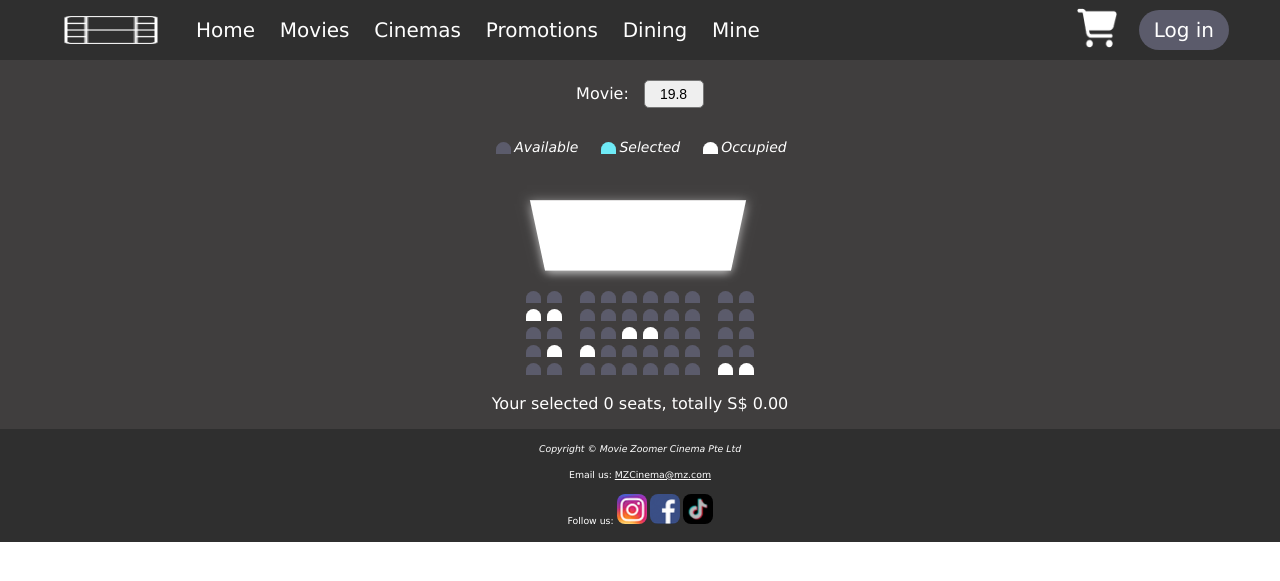
After one commit to Sophpro/CinemaProject, a PHP site: page /bookingpage.html in a window 1280 px wide. The commit adds this page. Shown: the top 581 px of the page. Run offline with PHP 8.4, Linux system fonts and the light colour scheme.

Commit message:
Edit color & Add select seat feature

```diff
--- /dev/null
+++ b/bookingpage.html
@@ -0,0 +1,148 @@
+<!DOCTYPE html>
+<html lang="en">
+<head>
+<title>MZ Cinema</title>
+<meta charset="utf-8">
+<link rel="stylesheet" href="style.css">
+</head>
+<body>
+<div id="wrapper">
+  <div class="top">
+    <div class="logo">
+        <img src="./img/logo.png" width="120" height="40">
+    </div>
+    <div class="document">
+        <ul>
+            <li><a href="#">Home</a></li>
+            <li><a href="#">Movies</a></li>
+            <li><a href="#">Cinemas</a></li>
+            <li><a href="#">Promotions</a></li>
+            <li><a href="#">Dining</a></li>
+            <li><a href="#">Mine</a></li>
+        </ul>
+    </div>
+    <div class="top-right">
+    <div class="log">
+        <div class="logbutton">
+            <a href="#">Log in</a>
+        </div>
+    </div>
+    <div class="cart">
+        <a href="#"><img src="./img/cart.png" width="40" height="40"></a>
+    </div>
+    </div>
+  </div>
+  <div class="main">
+    <div class="main-right">
+       <div class="movie_container">
+        <label for="">Movie: </label>
+        <select name="movie" id="movie">
+            <option value="19.8">19.8</option>
+            <option value="25.6">25.6</option>
+            <option value="30">30</option>
+            <option value="48.8">48.8</option>
+
+        </select>
+       </div>
+
+       <ul class="showcase">
+        <li>
+             <div class="seat"></div>
+             <i>Available</i>
+        </li>
+        <li>
+            <div class="seat selected"></div>
+             <i>Selected</i>
+        </li>
+        <li>
+            <div class="seat occupied"></div>
+             <i>Occupied</i>
+        </li>
+       </ul>
+
+       <div class="container">
+        <div class="screen">
+        </div>
+
+        <div class="row">
+            <div class="seat"></div>
+            <div class="seat"></div>
+            <div class="seat"></div>
+            <div class="seat"></div>
+            <div class="seat"></div>
+            <div class="seat"></div>
+            <div class="seat"></div>
+            <div class="seat"></div>
+            <div class="seat"></div>
+            <div class="seat"></div>
+        </div>
+
+        <div class="row">
+            <div class="seat occupied"></div>
+            <div class="seat occupied"></div>
+            <div class="seat"></div>
+            <div class="seat"></div>
+            <div class="seat"></div>
+            <div class="seat"></div>
+            <div class="seat"></div>
+            <div class="seat"></div>
+            <div class="seat"></div>
+            <div class="seat"></div>
+        </div>
+
+        <div class="row">
+            <div class="seat"></div>
+            <div class="seat"></div>
+            <div class="seat"></div>
+            <div class="seat"></div>
+            <div class="seat occupied"></div>
+            <div class="seat occupied"></div>
+            <div class="seat"></div>
+            <div class="seat"></div>
+            <div class="seat"></div>
+            <div class="seat"></div>
+        </div>
+
+        <div class="row">
+            <div class="seat"></div>
+            <div class="seat occupied"></div>
+            <div class="seat occupied"></div>
+            <div class="seat"></div>
+            <div class="seat"></div>
+            <div class="seat"></div>
+            <div class="seat"></div>
+            <div class="seat"></div>
+            <div class="seat"></div>
+            <div class="seat"></div>
+        </div>
+
+        <div class="row">
+            <div class="seat"></div>
+            <div class="seat"></div>
+            <div class="seat"></div>
+            <div class="seat"></div>
+            <div class="seat"></div>
+            <div class="seat"></div>
+            <div class="seat"></div>
+            <div class="seat"></div>
+            <div class="seat occupied"></div>
+            <div class="seat occupied"></div>
+        </div>
+
+        </div>
+        <p>Your selected <span class="count">1</span> seats, totally S$ <span class="total">100</span></p>
+    </div>
+
+
+  </div>
+  <div class="footer">
+    <footer>
+      <small><i><br>Copyright &copy; Movie Zoomer Cinema Pte Ltd</i>
+        <br><br>Email us: <a href="mailto:MZCinema@mz.com">MZCinema@mz.com</a>
+        <br><br>Follow us: <img src="./img/iglogo.png" width="30" height="30">  <img src="./img/facebooklogo.png" width="30" height="30">  <img src="./img/tiktoklogo.png" width="30" height="30"></small>
+    </footer>
+  </div>
+</div>
+<script src="./seatselect.js"></script>
+</body>
+</html>
--- /dev/null
+++ b/seatselect.js
@@ -0,0 +1,36 @@
+const container=document.querySelector(".container")
+
+const movie=document.querySelector('#movie')
+const count=document.querySelector(".count")
+const total=document.querySelector(".total")
+// console.log(seats);
+
+
+//获取总价和数量
+function updateSelectedCount(){
+    const selected = document.querySelectorAll('.container .selected')
+    // console.log(selected.length*+movie.value);
+    count.innerHTML=selected.length
+    total.innerHTML=(selected.length*+movie.value).toFixed(2)
+}
+
+//选电影座位
+container.addEventListener('click',e=>{
+
+    // console.dir();
+    if(e.target.classList.contains('seat')&&
+    !e.target.classList.contains('occupied')){
+        e.target.classList.toggle('selected')
+        // console.log(e.target.classList);
+
+
+    }
+    updateSelectedCount()
+})
+
+//选电影的场次
+movie.addEventListener('change',e=>{
+    updateSelectedCount()
+})
+
+updateSelectedCount()
--- a/style.css
+++ b/style.css
@@ -44,7 +44,7 @@ body {font-family:Verdana, Arial, sans-serif;
     align-items: center;
 }
 .document ul li a:hover{
-    border-bottom: 2px solid #828282;
+    border-bottom: 2px solid #5b5b6b;
     color: #828282;
 }
 .document ul li a:active{
@@ -76,7 +76,7 @@ body {font-family:Verdana, Arial, sans-serif;
     top:0;
     right:0;
 }
-.logbutton{background-color: #636363;
+.logbutton{background-color: #5b5b6b;
     border-radius:25px;
     width:90px;
     height: 40px;
@@ -88,7 +88,7 @@ body {font-family:Verdana, Arial, sans-serif;
     font-size: 20px;
     color: #FFFFFF;
 }
-.main{padding-top: 60px;}
+
 footer {  background-color: #2F2F2F;
     font-size:70%;
     text-align: center;
@@ -99,3 +99,80 @@ footer {  background-color: #2F2F2F;
 footer a { color:#FFFFFF;
 }
 footer img { border-radius:8px;}
+
+/*booking page*/
+.main{padding-top: 80px;
+}
+.main-right{
+    height: auto;
+    display: flex;
+    flex-direction: column;
+    justify-content: center;
+    align-items: center;
+    color: #fff;
+}
+.movie_container #movie {
+margin-left: 10px;
+padding: 5px 15px;
+font-size: 14px;
+border-radius: 5px;
+appearance: none;
+}
+.showcase {
+margin: 16PX;
+padding: 5px 10px;
+display: flex;
+/* justify-content: space-between; */
+background: 0, 0, 0, 0.1;
+}
+.showcase li {
+margin: 10px;
+display: flex;
+font-size: 14px;
+}
+.seat {
+background-color: #5b5b6b;
+height: 12px;
+width: 15px;
+margin: 3px;
+border-top-left-radius: 10px;
+border-top-right-radius: 10px;
+}
+.seat.selected {
+background-color: #6feaf6;
+}
+.seat.occupied {
+background-color: #FFF;
+}
+.container {
+perspective: 1000px;
+}
+.container .screen {
+width: 200px;
+height: 70px;
+margin: 15px;
+background-color: #ffffff;
+transform: perspective(25px) rotateX(-3deg);
+box-shadow: 0 3px 10px rgba(255, 255, 255, 0.7);
+}
+.container .row {
+display: flex;
+}
+.container .row .seat {
+transition: all 0.2s;
+}
+.container .row .seat:nth-child(2),
+.container .row .seat:nth-child(8) {
+margin-right: 15px;
+}
+.container .row .seat:not(.occupied):hover {
+transform: scale(1.2);
+cursor: pointer;
+}
+.container p {
+margin: 30px 0px;
+font-size: 14px;
+}
+.container p span {
+color: #6feaf6;
+}
```
